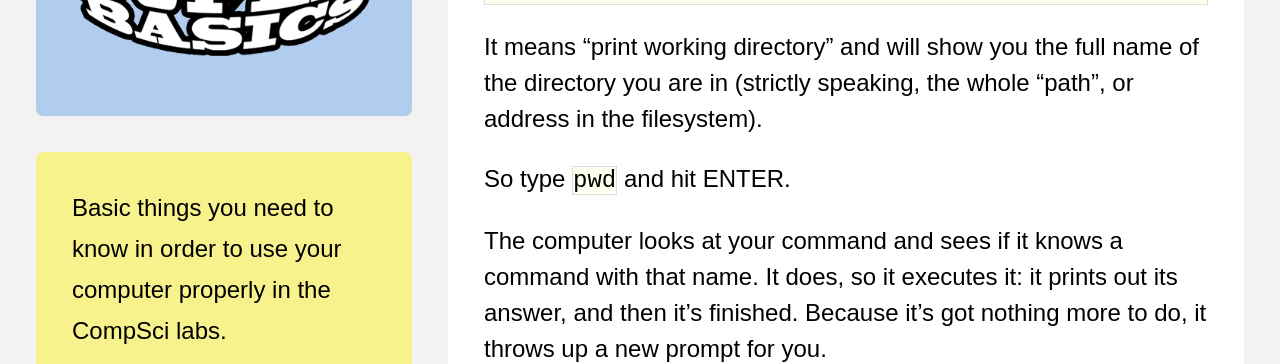
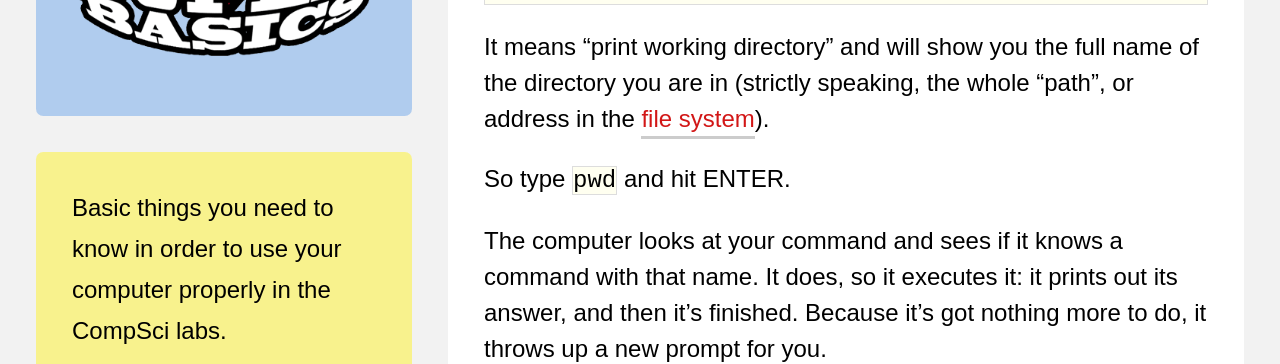
Before and after one commit to davewhiteland/compsci-superbasics, a Jekyll site: the page built from collections/_command-line/example-pwd.md, in a window 1280 px wide. Shown: the part 325-689 px from the top of the page. Built offline with Jekyll 4.4.1, drawn with Linux system fonts in a browser that asks for light colours.

Commit message:
add link to filesystem in pwd example

```diff
--- a/collections/_command-line/example-pwd.md
+++ b/collections/_command-line/example-pwd.md
@@ -8,7 +8,7 @@ This command works on Windows, Mac and Unix:
 
     pwd
 
-It means "print working directory" and will show you the full name of the directory you are in (strictly speaking, the whole "path", or address in the filesystem).
+It means "print working directory" and will show you the full name of the directory you are in (strictly speaking, the whole "path", or address in the [file system]({{ site.baseurl }}/file-system)).
 
 So type `pwd` and hit ENTER.
 
```
